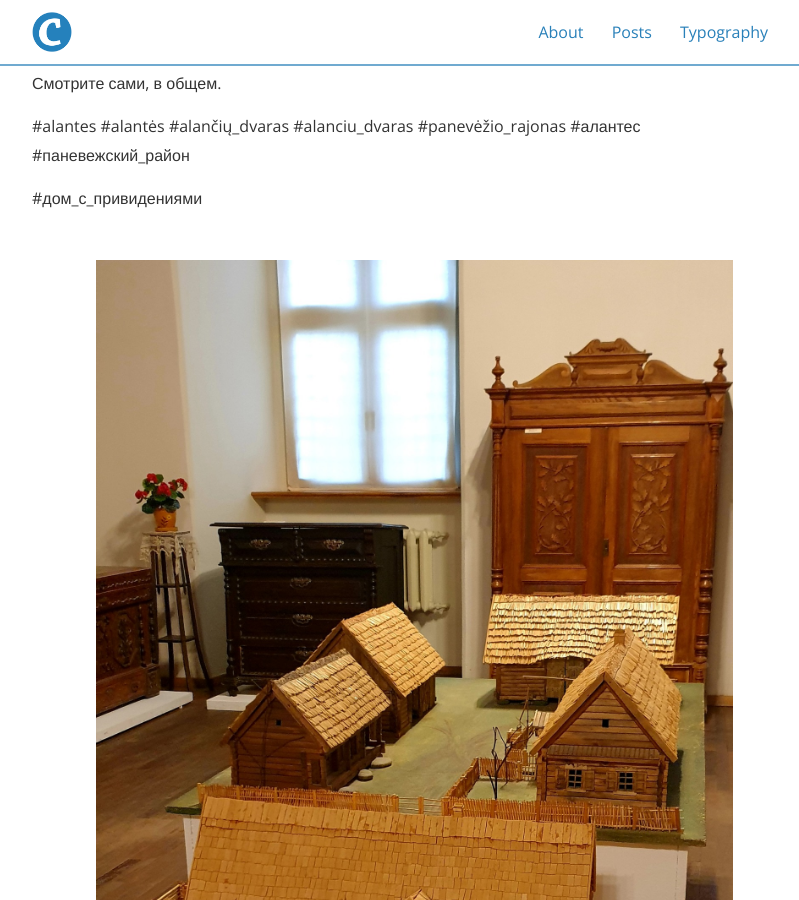
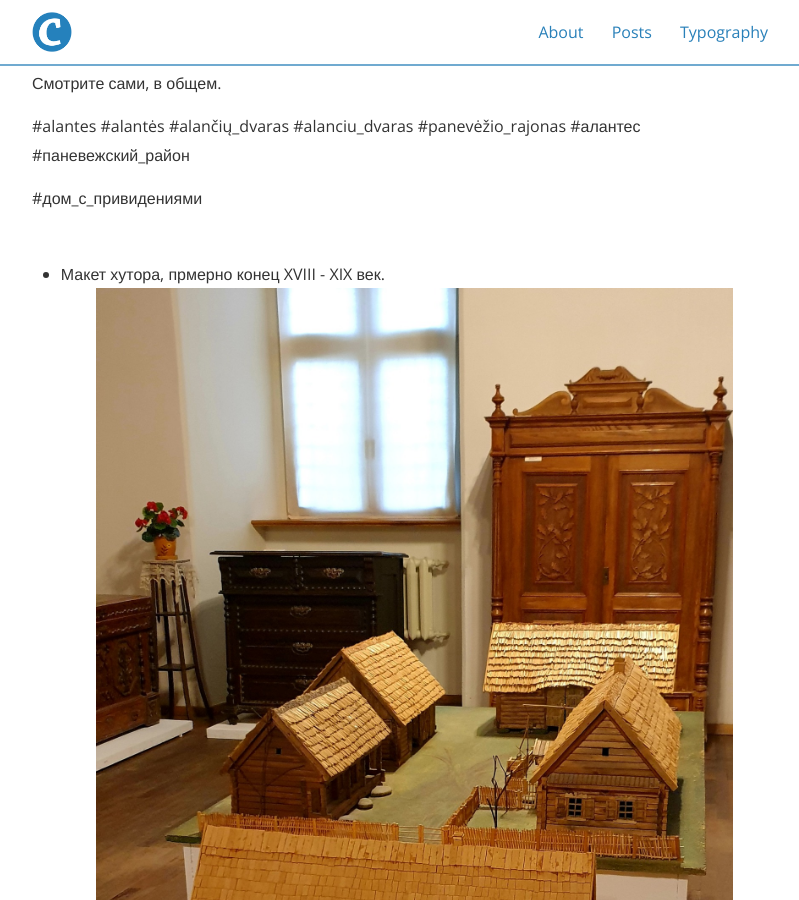
Before and after one commit to alexkuklin/WeekendRideVilnius, a Jekyll site: the page built from _posts/2023-02-07-post.markdown, in a window 1280 px wide and 900 px high, scrolled down 575 px. Shown: the whole window, without its empty margins (240-1039 px from the left). Built offline with Jekyll 4.4.1, drawn with Linux system fonts in a browser that asks for light colours; nearby versions of some CDN libraries.

Commit message:
reorder image and it's description

```diff
--- a/_layouts/post.html
+++ b/_layouts/post.html
@@ -36,7 +36,10 @@ layout: default
 <!-- gallery -->
 <ul class="photo-gallery">
   {% for image in page.images %}
-    <li><img src="{{ site.baseurl }}/{{ image.image }}" alt="{{ image.title}}"/>{{ image.title }}</li>
+    <li>
+	    {{ image.title }}
+	    <img src="{{ site.baseurl }}/{{ image.image }}" alt="{{ image.title}}"/>
+    </li>
   {% endfor %}
 </ul>
 
```
